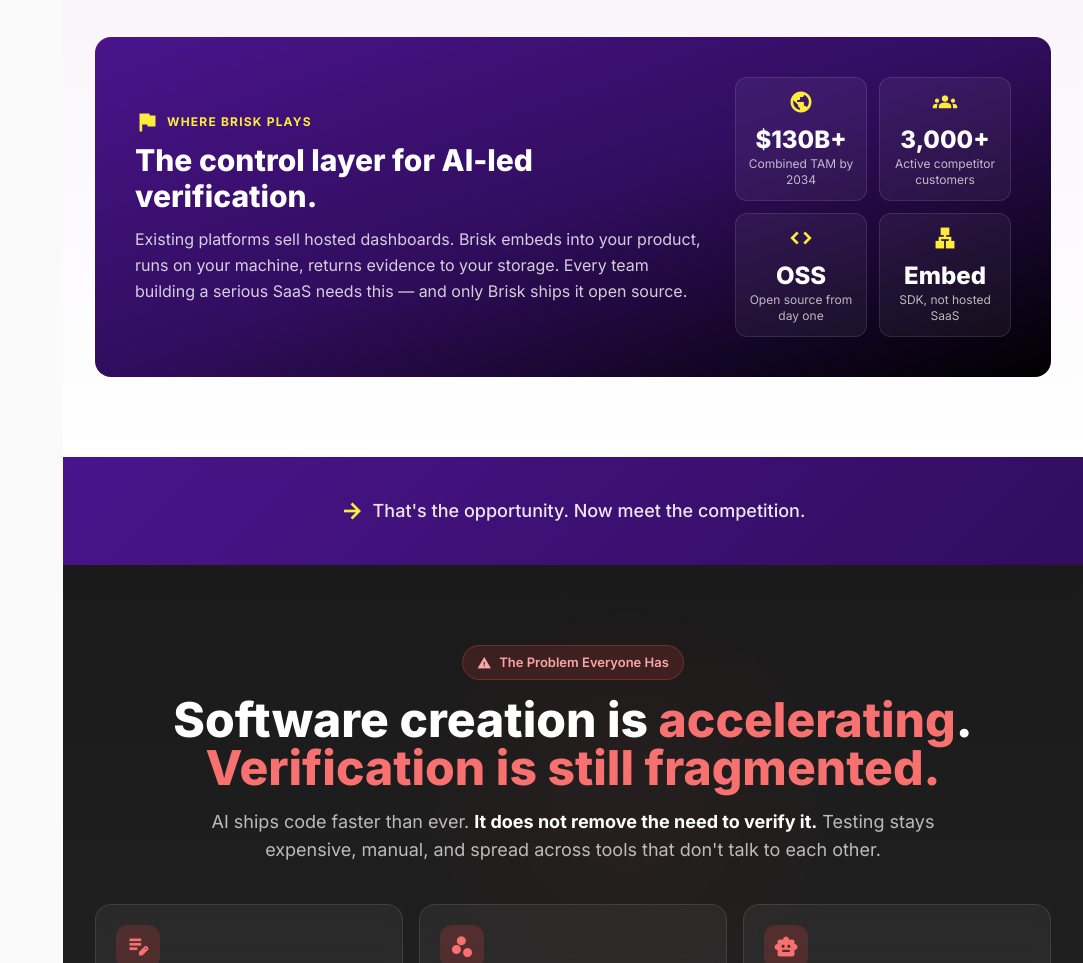
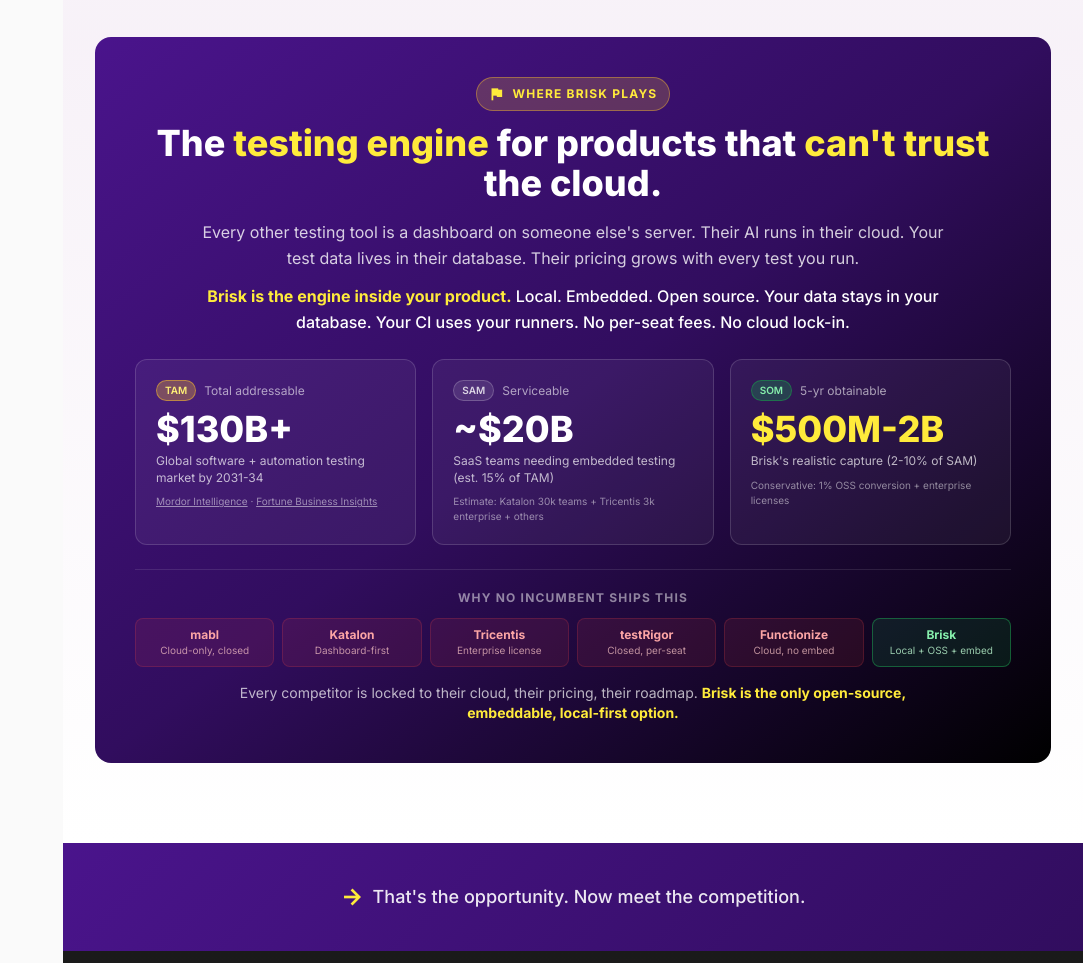
Before and after one commit to oshjain/brisk-aitesting, a website: page docs/index.html in a window 1280 px wide. Shown: the part 2037-3000 px from the top of the page, without its empty margins (197-1280 px from the left). Drawn offline with nearby package versions, Linux system fonts and the light colour scheme; animation ran at ten frames a second.

Commit message:
Rewrite 'Where Brisk plays' with proper sourcing and TAM/SAM/SOM
Problem: The old copy was vague ('sell hosted dashboards' was
unclear), used unsourced numbers, and didn't show Brisk's actual
addressable share of the 30B+ market.

Fix:

1. Tighter, clearer positioning
   - Header: 'The testing engine for products that can't trust the cloud'
   - Body: 'Every other testing tool is a dashboard on someone else's
     server... Brisk is the engine inside your product. Local.
     Embedded. Open source. Your data stays in your database.'
   - No more 'sell hosted dashboards' jargon

2. Proper TAM / SAM / SOM breakdown (the user asked for this)
   - TAM: 30B+ total addressable (Mordor + Fortune Business)
   - SAM: ~0B serviceable (estimate: 15% of TAM = companies
     building SaaS who need embedded testing, derived from
     Katalon 30k + Tricentis 3k + others)
   - SOM: 00M-B 5-yr obtainable (2-10% of SAM, conservative
     1% OSS conversion + enterprise licenses)
   - All 3 numbers have clear definitions, source links, and
     methodology notes

3. Why no incumbent does this
   - 5 competitor cards (mabl, Katalon, Tricentis, testRigor,
     Functionize) all in red - showing their limitation
   - 1 Brisk card in green - showing the difference
   - Single line takeaway: 'Brisk is the only open-source,
     embeddable, local-first option'

4. Source attribution
   - TAM card links to Mordor Intelligence and Fortune Business
     Insights with target=_blank and rel=noopener
   - SAM card has inline note about derivation
   - SOM card has methodology note (1% OSS conversion + enterprise)

```diff
--- a/docs/index.html
+++ b/docs/index.html
@@ -877,37 +877,94 @@ tailwind.config = {
           </div>
         </div>
 
-        <!-- Brisk opportunity callout -->
-        <div class="bg-gradient-to-br from-brisk-purple-900 via-brisk-purple-950 to-black text-white rounded-2xl p-6 sm:p-10 grid grid-cols-1 md:grid-cols-3 gap-6 items-center">
-          <div class="md:col-span-2">
-            <div class="flex items-center gap-2 mb-2">
-              <span class="material-symbols-outlined text-brisk-yellow-400 icon-fill">flag</span>
+        <!-- Brisk opportunity callout - REWRITTEN for clarity and accuracy -->
+        <div class="bg-gradient-to-br from-brisk-purple-900 via-brisk-purple-950 to-black text-white rounded-2xl p-6 sm:p-10">
+          <!-- Header -->
+          <div class="text-center mb-6">
+            <div class="inline-flex items-center gap-2 mb-3 px-3 py-1 bg-brisk-yellow-600/20 border border-brisk-yellow-600/40 rounded-full">
+              <span class="material-symbols-outlined text-brisk-yellow-400 icon-fill text-base">flag</span>
               <p class="text-xs font-bold uppercase tracking-widest text-brisk-yellow-400">Where Brisk plays</p>
             </div>
-            <h3 class="text-2xl sm:text-3xl font-extrabold mb-3">The control layer for AI-led verification.</h3>
-            <p class="text-white/80 leading-relaxed">Existing platforms sell hosted dashboards. Brisk embeds into your product, runs on your machine, returns evidence to your storage. Every team building a serious SaaS needs this — and only Brisk ships it open source.</p>
-          </div>
-          <div class="grid grid-cols-2 gap-3">
-            <div class="bg-white/5 border border-white/10 rounded-xl p-3 text-center">
-              <span class="material-symbols-outlined text-brisk-yellow-400 icon-fill">public</span>
-              <p class="text-2xl font-extrabold mt-1">$130B+</p>
-              <p class="text-xs text-white/70">Combined TAM by 2034</p>
-            </div>
-            <div class="bg-white/5 border border-white/10 rounded-xl p-3 text-center">
-              <span class="material-symbols-outlined text-brisk-yellow-400 icon-fill">groups</span>
-              <p class="text-2xl font-extrabold mt-1">3,000+</p>
-              <p class="text-xs text-white/70">Active competitor customers</p>
-            </div>
-            <div class="bg-white/5 border border-white/10 rounded-xl p-3 text-center">
-              <span class="material-symbols-outlined text-brisk-yellow-400 icon-fill">code</span>
-              <p class="text-2xl font-extrabold mt-1">OSS</p>
-              <p class="text-xs text-white/70">Open source from day one</p>
-            </div>
-            <div class="bg-white/5 border border-white/10 rounded-xl p-3 text-center">
-              <span class="material-symbols-outlined text-brisk-yellow-400 icon-fill">lan</span>
-              <p class="text-2xl font-extrabold mt-1">Embed</p>
-              <p class="text-xs text-white/70">SDK, not hosted SaaS</p>
-            </div>
+            <h3 class="text-2xl sm:text-3xl lg:text-4xl font-extrabold mb-4 leading-tight">
+              The <span class="text-brisk-yellow-400">testing engine</span> for products that <span class="text-brisk-yellow-400">can't trust</span> the cloud.
+            </h3>
+            <p class="text-white/80 leading-relaxed max-w-3xl mx-auto">
+              Every other testing tool is a dashboard on someone else's server. Their AI runs in their cloud. Your test data lives in their database. Their pricing grows with every test you run.
+            </p>
+            <p class="text-white leading-relaxed max-w-3xl mx-auto mt-3 text-base font-medium">
+              <span class="text-brisk-yellow-400 font-bold">Brisk is the engine inside your product.</span> Local. Embedded. Open source. Your data stays in your database. Your CI uses your runners. No per-seat fees. No cloud lock-in.
+            </p>
+          </div>
+
+          <!-- TAM / SAM / SOM breakdown -->
+          <div class="grid grid-cols-1 md:grid-cols-3 gap-4 mb-6">
+            <!-- TAM -->
+            <div class="bg-white/5 border border-white/15 rounded-xl p-5">
+              <div class="flex items-center gap-2 mb-2">
+                <span class="pill bg-brisk-yellow-600/30 text-brisk-yellow-300 border-brisk-yellow-600/50 text-[10px] py-0.5 px-2">TAM</span>
+                <p class="text-xs text-white/60">Total addressable</p>
+              </div>
+              <p class="text-3xl sm:text-4xl font-extrabold text-white">$130B+</p>
+              <p class="text-xs text-white/70 mt-1 leading-snug">Global software + automation testing market by 2031-34</p>
+              <p class="text-[10px] text-white/50 mt-2">
+                <a href="https://www.mordorintelligence.com/industry-reports/software-testing-market" class="underline hover:text-brisk-yellow-400" target="_blank" rel="noopener">Mordor Intelligence</a> ·
+                <a href="https://www.fortunebusinessinsights.com/automation-testing-market-107180" class="underline hover:text-brisk-yellow-400" target="_blank" rel="noopener">Fortune Business Insights</a>
+              </p>
+            </div>
+            <!-- SAM -->
+            <div class="bg-white/5 border border-white/15 rounded-xl p-5">
+              <div class="flex items-center gap-2 mb-2">
+                <span class="pill bg-white/10 text-white/80 border-white/20 text-[10px] py-0.5 px-2">SAM</span>
+                <p class="text-xs text-white/60">Serviceable</p>
+              </div>
+              <p class="text-3xl sm:text-4xl font-extrabold text-white">~$20B</p>
+              <p class="text-xs text-white/70 mt-1 leading-snug">SaaS teams needing embedded testing (est. 15% of TAM)</p>
+              <p class="text-[10px] text-white/50 mt-2">Estimate: Katalon 30k teams + Tricentis 3k enterprise + others</p>
+            </div>
+            <!-- SOM -->
+            <div class="bg-white/5 border border-white/15 rounded-xl p-5">
+              <div class="flex items-center gap-2 mb-2">
+                <span class="pill bg-green-600/30 text-green-300 border-green-600/50 text-[10px] py-0.5 px-2">SOM</span>
+                <p class="text-xs text-white/60">5-yr obtainable</p>
+              </div>
+              <p class="text-3xl sm:text-4xl font-extrabold text-brisk-yellow-400">$500M-2B</p>
+              <p class="text-xs text-white/70 mt-1 leading-snug">Brisk's realistic capture (2-10% of SAM)</p>
+              <p class="text-[10px] text-white/50 mt-2">Conservative: 1% OSS conversion + enterprise licenses</p>
+            </div>
+          </div>
+
+          <!-- Why no one else does this -->
+          <div class="border-t border-white/10 pt-5">
+            <p class="text-xs font-bold uppercase tracking-widest text-white/50 mb-3 text-center">Why no incumbent ships this</p>
+            <div class="grid grid-cols-2 sm:grid-cols-3 lg:grid-cols-6 gap-2 text-center">
+              <div class="bg-red-500/10 border border-red-500/20 rounded-lg p-2">
+                <p class="text-xs font-bold text-red-300">mabl</p>
+                <p class="text-[10px] text-red-200/70">Cloud-only, closed</p>
+              </div>
+              <div class="bg-red-500/10 border border-red-500/20 rounded-lg p-2">
+                <p class="text-xs font-bold text-red-300">Katalon</p>
+                <p class="text-[10px] text-red-200/70">Dashboard-first</p>
+              </div>
+              <div class="bg-red-500/10 border border-red-500/20 rounded-lg p-2">
+                <p class="text-xs font-bold text-red-300">Tricentis</p>
+                <p class="text-[10px] text-red-200/70">Enterprise license</p>
+              </div>
+              <div class="bg-red-500/10 border border-red-500/20 rounded-lg p-2">
+                <p class="text-xs font-bold text-red-300">testRigor</p>
+                <p class="text-[10px] text-red-200/70">Closed, per-seat</p>
+              </div>
+              <div class="bg-red-500/10 border border-red-500/20 rounded-lg p-2">
+                <p class="text-xs font-bold text-red-300">Functionize</p>
+                <p class="text-[10px] text-red-200/70">Cloud, no embed</p>
+              </div>
+              <div class="bg-green-600/15 border border-green-500/40 rounded-lg p-2">
+                <p class="text-xs font-bold text-green-300">Brisk</p>
+                <p class="text-[10px] text-green-200/80">Local + OSS + embed</p>
+              </div>
+            </div>
+            <p class="text-center text-sm text-white/70 mt-4 max-w-2xl mx-auto">
+              Every competitor is locked to their cloud, their pricing, their roadmap. <span class="text-brisk-yellow-400 font-bold">Brisk is the only open-source, embeddable, local-first option.</span>
+            </p>
           </div>
         </div>
       </div>
```
